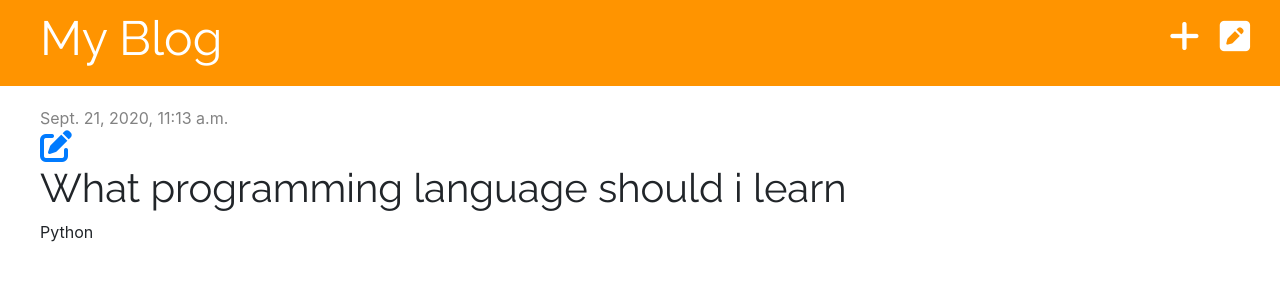
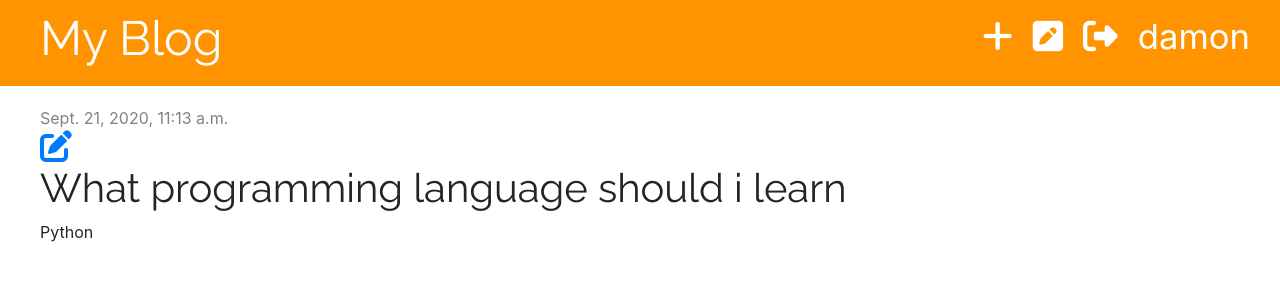
Before and after one commit to DamonU2/mysite, a Django app: page /post/1/ in a window 1280 px wide. Shown: the top 300 px of the page. Run offline with Django 3.2, Linux system fonts and the light colour scheme; a user stored in the database is signed in; data comes from the database, SQL or seed files in the repository; both versions use the stored data as it was after the commit; some libraries are stand-ins or nearby versions.

Commit message:
Added logout button

```diff
--- a/blog/templates/blog/base.html
+++ b/blog/templates/blog/base.html
@@ -18,6 +18,8 @@
 <body>
     <div class="page-header">
         {% if user.is_authenticated %}
+            <p class="top-menu">{{ user.username }}</p>
+            <a href="{% url 'logout' %}" class="top-menu"><i class="fas fa-sign-out-alt"></i></a>
             <a href="{% url 'post_draft_list'%}" class="top-menu"><i class="fas fa-pen-square"></i></a>
             <a href="{% url 'post_new' %}" class="top-menu"><i class="fas fa-plus"></i></a>
         {% else %}
--- a/blog/urls.py
+++ b/blog/urls.py
@@ -9,5 +9,4 @@ urlpatterns = [
     path('post/<int:pk>/edit/', views.post_edit, name='post_edit'),
     path('drafts/', views.post_draft_list, name='post_draft_list'),
     path('post/<int:pk>/publish/', views.post_publish, name='post_publish'),
-    path('accounts/login/', auth_views.LoginView.as_view(), name='login'),
 ]
--- a/mysite/settings.py
+++ b/mysite/settings.py
@@ -29,6 +29,7 @@ DEBUG = True
 ALLOWED_HOSTS = []
 
 LOGIN_REDIRECT_URL = 'post_list'
+LOGOUT_REDIRECT_URL = 'post_list'
 
 # Application definition
 
--- a/mysite/urls.py
+++ b/mysite/urls.py
@@ -15,8 +15,11 @@ Including another URLconf
 """
 from django.contrib import admin
 from django.urls import path, include
+from django.contrib.auth import views as auth_views
 
 urlpatterns = [
     path('admin/', admin.site.urls),
-    path('', include('blog.urls'))
+    path('', include('blog.urls')),
+    path('accounts/login/', auth_views.LoginView.as_view(), name='login'),
+    path('accounts/logout/', auth_views.LogoutView.as_view(), name='logout'),
 ]
```
Also changed, not shown: db.sqlite3.
